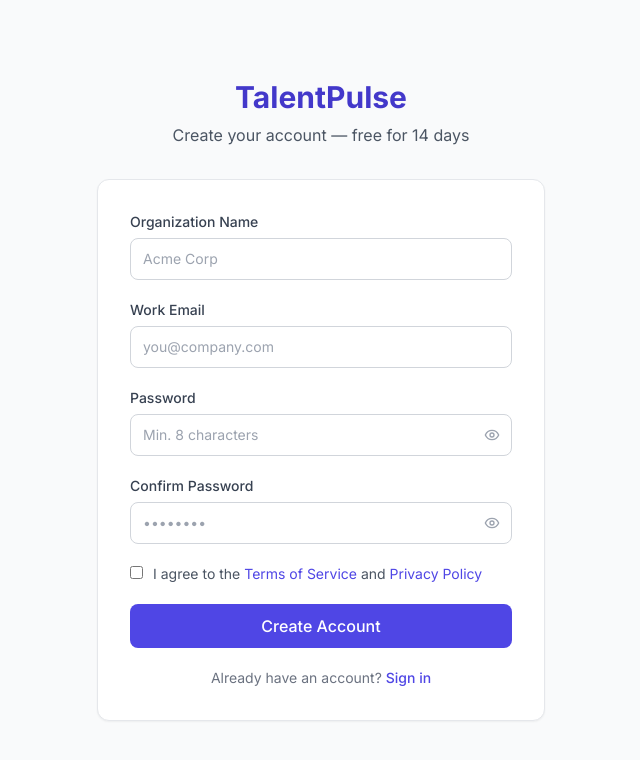
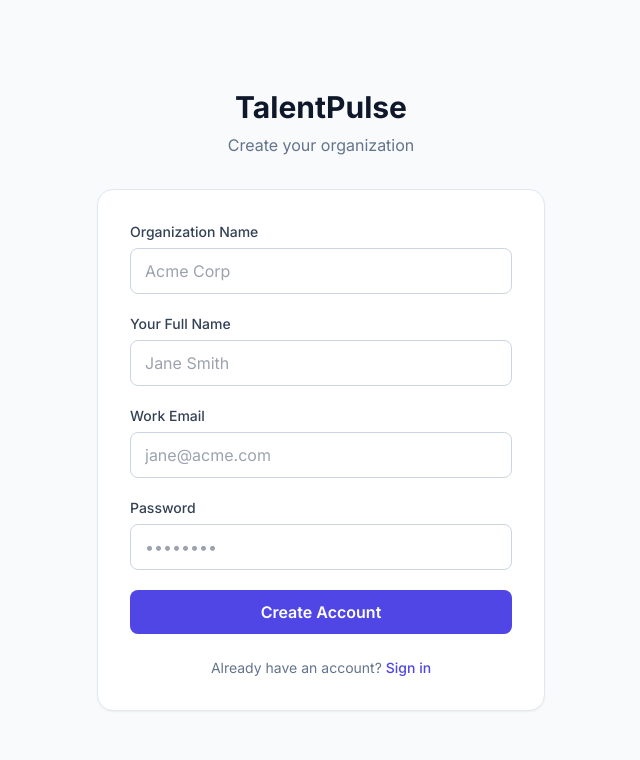
Before and after one commit to 21leahcimhtiek-oss/talentpulse, a Next.js app: page /signup in a window 1280 px wide. Shown: the top 760 px of the page, without its empty margins (319-959 px from the left). Built offline with nearby package versions, Linux system fonts and the light colour scheme.

Commit message:
feat: add src/app/(auth)/signup/page.tsx

```diff
--- a/src/app/(auth)/signup/page.tsx
+++ b/src/app/(auth)/signup/page.tsx
@@ -1,221 +1,72 @@
 'use client';
-import { useState, Suspense } from 'react';
-import { useRouter, useSearchParams } from 'next/navigation';
+
+import { useState } from 'react';
+import { useRouter } from 'next/navigation';
 import Link from 'next/link';
-import { z } from 'zod';
 import { createClient } from '@/lib/supabase/client';
-import { Loader2, CheckCircle, Eye, EyeOff } from 'lucide-react';
 
-const signupSchema = z
-  .object({
-    orgName: z.string().min(2, 'Organization name must be at least 2 characters'),
-    email: z.string().email('Invalid email address'),
-    password: z.string().min(8, 'Password must be at least 8 characters'),
-    confirmPassword: z.string(),
-    terms: z.literal(true, { errorMap: () => ({ message: 'You must accept the terms of service' }) }),
-  })
-  .refine((d) => d.password === d.confirmPassword, {
-    message: 'Passwords do not match',
-    path: ['confirmPassword'],
-  });
-
-const PLAN_LABELS: Record<string, string> = { starter: 'Starter', pro: 'Pro', enterprise: 'Enterprise' };
-
-function SignupForm() {
+export default function SignupPage() {
   const router = useRouter();
-  const searchParams = useSearchParams();
-  const plan = searchParams.get('plan') as string | null;
-
-  const [orgName, setOrgName] = useState('');
-  const [email, setEmail] = useState('');
-  const [password, setPassword] = useState('');
-  const [confirmPassword, setConfirmPassword] = useState('');
-  const [showPassword, setShowPassword] = useState(false);
-  const [showConfirm, setShowConfirm] = useState(false);
-  const [terms, setTerms] = useState(false);
+  const [form, setForm] = useState({ email: '', password: '', fullName: '', orgName: '' });
   const [loading, setLoading] = useState(false);
   const [error, setError] = useState<string | null>(null);
-  const [success, setSuccess] = useState(false);
 
-  async function handleSubmit(e: React.FormEvent) {
+  async function handleSignup(e: React.FormEvent) {
     e.preventDefault();
+    setLoading(true);
     setError(null);
-
-    const parsed = signupSchema.safeParse({
-      orgName,
-      email,
-      password,
-      confirmPassword,
-      terms: terms || undefined,
+    const supabase = createClient();
+    const { error } = await supabase.auth.signUp({
+      email: form.email,
+      password: form.password,
+      options: {
+        data: { full_name: form.fullName, org_name: form.orgName },
+        emailRedirectTo: `${window.location.origin}/api/auth/callback`,
+      },
     });
-    if (!parsed.success) {
-      setError(parsed.error.errors[0].message);
-      return;
+    if (error) { setError(error.message); setLoading(false); }
+    else { router.push('/dashboard'); router.refresh(); }
   }
 
-    setLoading(true);
-    try {
-      const supabase = createClient();
-      const { error: authError } = await supabase.auth.signUp({
-        email: parsed.data.email,
-        password: parsed.data.password,
-        options: {
-          data: {
-            org_name: parsed.data.orgName,
-            role: 'admin',
-            plan: plan ?? 'starter',
-          },
-          emailRedirectTo: `${window.location.origin}/dashboard`,
-        },
-      });
-      if (authError) throw authError;
-      setSuccess(true);
-    } catch (err) {
-      setError(err instanceof Error ? err.message : 'Signup failed. Please try again.');
-    } finally {
-      setLoading(false);
-    }
-  }
-
-  if (success) {
-    return (
-      <div className="text-center py-6">
-        <div className="w-16 h-16 bg-green-100 rounded-full flex items-center justify-center mx-auto mb-4">
-          <CheckCircle className="text-green-600" size={32} />
-        </div>
-        <h2 className="text-xl font-semibold text-gray-900 mb-2">Check your email!</h2>
-        <p className="text-gray-500 text-sm max-w-xs mx-auto">
-          We sent a confirmation link to <strong className="text-gray-700">{email}</strong>. Click it to activate your account and get started.
-        </p>
-        <Link href="/login" className="mt-5 inline-block text-sm text-indigo-600 hover:underline font-medium">
-          Back to sign in
-        </Link>
+  const field = (key: keyof typeof form, label: string, type = 'text', placeholder = '') => (
+    <div>
+      <label className="block text-sm font-medium text-slate-700 mb-1.5">{label}</label>
+      <input
+        type={type}
+        value={form[key]}
+        onChange={e => setForm(f => ({ ...f, [key]: e.target.value }))}
+        required
+        placeholder={placeholder}
+        className="w-full px-3.5 py-2.5 border border-slate-300 rounded-lg focus:outline-none focus:ring-2 focus:ring-primary-500 focus:border-transparent"
+      />
     </div>
   );
-  }
 
   return (
-    <form onSubmit={handleSubmit} className="space-y-5">
-      {plan && PLAN_LABELS[plan] && (
-        <div className="bg-indigo-50 border border-indigo-200 rounded-lg p-3 flex items-center gap-2">
-          <span className="text-xs font-bold uppercase tracking-wide text-white bg-indigo-600 px-2 py-0.5 rounded">
-            {PLAN_LABELS[plan]}
-          </span>
-          <span className="text-sm text-indigo-700">plan selected</span>
+    <div className="min-h-screen flex items-center justify-center bg-slate-50 px-4">
+      <div className="w-full max-w-md">
+        <div className="text-center mb-8">
+          <h1 className="text-3xl font-bold text-slate-900">TalentPulse</h1>
+          <p className="text-slate-500 mt-2">Create your organization</p>
         </div>
-      )}
-      {error && (
-        <div className="rounded-lg bg-red-50 border border-red-200 p-3 text-sm text-red-700">{error}</div>
-      )}
-      <div>
-        <label className="block text-sm font-medium text-gray-700 mb-1.5">Organization Name</label>
-        <input
-          type="text"
-          value={orgName}
-          onChange={(e) => setOrgName(e.target.value)}
-          className="w-full border border-gray-300 rounded-lg px-3 py-2.5 text-sm focus:outline-none focus:ring-2 focus:ring-indigo-500 focus:border-transparent"
-          placeholder="Acme Corp"
-          required
-          autoComplete="organization"
-        />
-      </div>
-      <div>
-        <label className="block text-sm font-medium text-gray-700 mb-1.5">Work Email</label>
-        <input
-          type="email"
-          value={email}
-          onChange={(e) => setEmail(e.target.value)}
-          className="w-full border border-gray-300 rounded-lg px-3 py-2.5 text-sm focus:outline-none focus:ring-2 focus:ring-indigo-500 focus:border-transparent"
-          placeholder="you@company.com"
-          required
-          autoComplete="email"
-        />
-      </div>
-      <div>
-        <label className="block text-sm font-medium text-gray-700 mb-1.5">Password</label>
-        <div className="relative">
-          <input
-            type={showPassword ? 'text' : 'password'}
-            value={password}
-            onChange={(e) => setPassword(e.target.value)}
-            className="w-full border border-gray-300 rounded-lg px-3 py-2.5 pr-10 text-sm focus:outline-none focus:ring-2 focus:ring-indigo-500 focus:border-transparent"
-            placeholder="Min. 8 characters"
-            required
-            autoComplete="new-password"
-          />
-          <button
-            type="button"
-            onClick={() => setShowPassword(!showPassword)}
-            className="absolute right-3 top-1/2 -translate-y-1/2 text-gray-400 hover:text-gray-600"
-          >
-            {showPassword ? <EyeOff size={16} /> : <Eye size={16} />}
-          </button>
-        </div>
-      </div>
-      <div>
-        <label className="block text-sm font-medium text-gray-700 mb-1.5">Confirm Password</label>
-        <div className="relative">
-          <input
-            type={showConfirm ? 'text' : 'password'}
-            value={confirmPassword}
-            onChange={(e) => setConfirmPassword(e.target.value)}
-            className="w-full border border-gray-300 rounded-lg px-3 py-2.5 pr-10 text-sm focus:outline-none focus:ring-2 focus:ring-indigo-500 focus:border-transparent"
-            placeholder="••••••••"
-            required
-            autoComplete="new-password"
-          />
-          <button
-            type="button"
-            onClick={() => setShowConfirm(!showConfirm)}
-            className="absolute right-3 top-1/2 -translate-y-1/2 text-gray-400 hover:text-gray-600"
-          >
-            {showConfirm ? <EyeOff size={16} /> : <Eye size={16} />}
-          </button>
-        </div>
-      </div>
-      <label className="flex items-start gap-2.5 text-sm text-gray-600 cursor-pointer select-none">
-        <input
-          type="checkbox"
-          checked={terms}
-          onChange={(e) => setTerms(e.target.checked)}
-          className="rounded border-gray-300 mt-0.5 flex-shrink-0"
-        />
-        <span>
-          I agree to the{' '}
-          <a href="#" className="text-indigo-600 hover:underline">Terms of Service</a>{' '}
-          and{' '}
-          <a href="#" className="text-indigo-600 hover:underline">Privacy Policy</a>
-        </span>
-      </label>
+        <div className="bg-white rounded-2xl shadow-sm border border-slate-200 p-8">
+          <form onSubmit={handleSignup} className="space-y-5">
+            {field('orgName', 'Organization Name', 'text', 'Acme Corp')}
+            {field('fullName', 'Your Full Name', 'text', 'Jane Smith')}
+            {field('email', 'Work Email', 'email', 'jane@acme.com')}
+            {field('password', 'Password', 'password', '••••••••')}
+            {error && <p className="text-sm text-red-600 bg-red-50 px-3 py-2 rounded-lg">{error}</p>}
             <button
               type="submit"
               disabled={loading}
-        className="w-full bg-indigo-600 hover:bg-indigo-700 disabled:opacity-60 text-white font-medium py-2.5 rounded-lg transition-colors flex items-center justify-center gap-2"
+              className="w-full py-2.5 bg-primary-600 hover:bg-primary-700 disabled:opacity-60 text-white font-semibold rounded-lg transition-colors"
             >
-        {loading && <Loader2 size={16} className="animate-spin" />}
-        {loading ? 'Creating account...' : 'Create Account'}
+              {loading ? 'Creating account…' : 'Create Account'}
             </button>
           </form>
-  );
-}
-
-export default function SignupPage() {
-  return (
-    <div className="min-h-screen bg-gray-50 flex items-center justify-center py-12 px-4">
-      <div className="max-w-md w-full">
-        <div className="text-center mb-8">
-          <h1 className="text-3xl font-bold text-indigo-700">TalentPulse</h1>
-          <p className="mt-2 text-gray-600">Create your account — free for 14 days</p>
-        </div>
-        <div className="bg-white rounded-xl shadow-sm border border-gray-200 p-8">
-          <Suspense fallback={<div className="text-center py-6 text-gray-400 text-sm">Loading...</div>}>
-            <SignupForm />
-          </Suspense>
-          <p className="mt-5 text-center text-sm text-gray-500">
+          <p className="mt-6 text-center text-sm text-slate-500">
             Already have an account?{' '}
-            <Link href="/login" className="text-indigo-600 font-medium hover:underline">
-              Sign in
-            </Link>
+            <Link href="/login" className="text-primary-600 hover:underline font-medium">Sign in</Link>
           </p>
         </div>
       </div>
```
Lines whose indentation alone changed are shown as unchanged.
